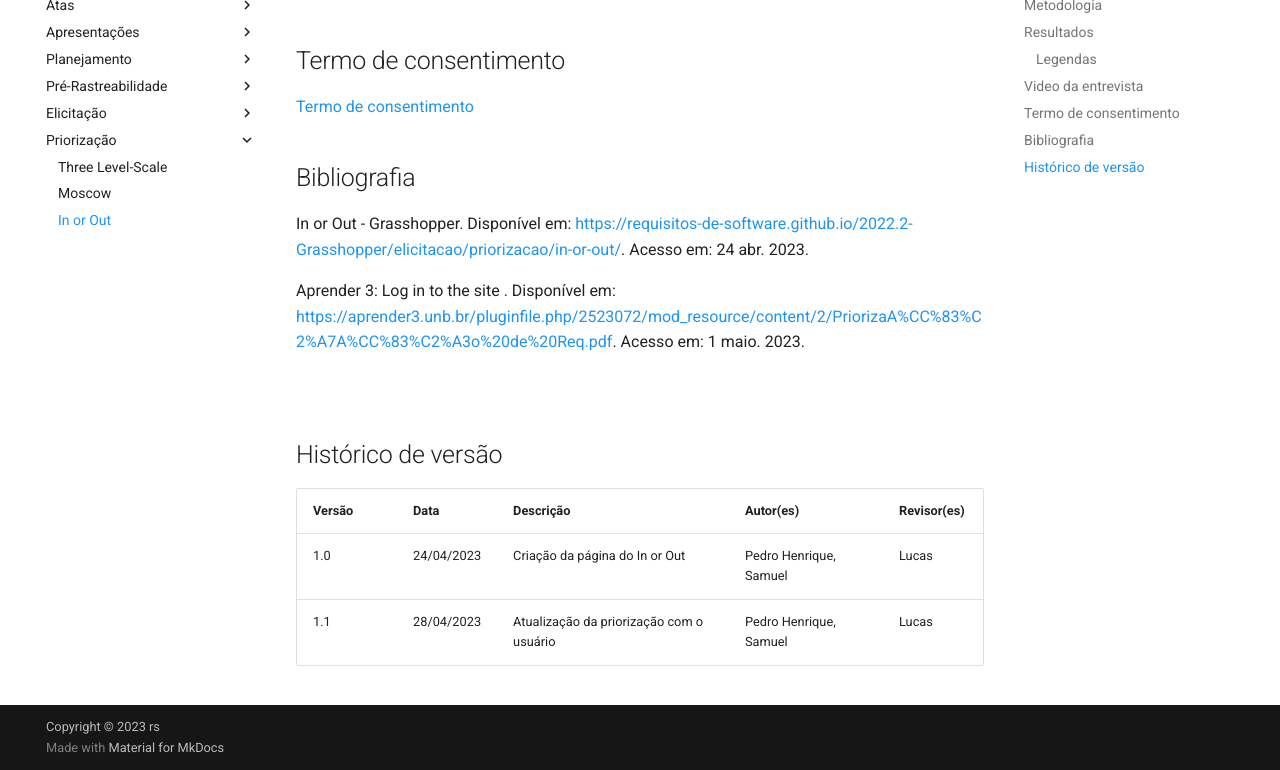
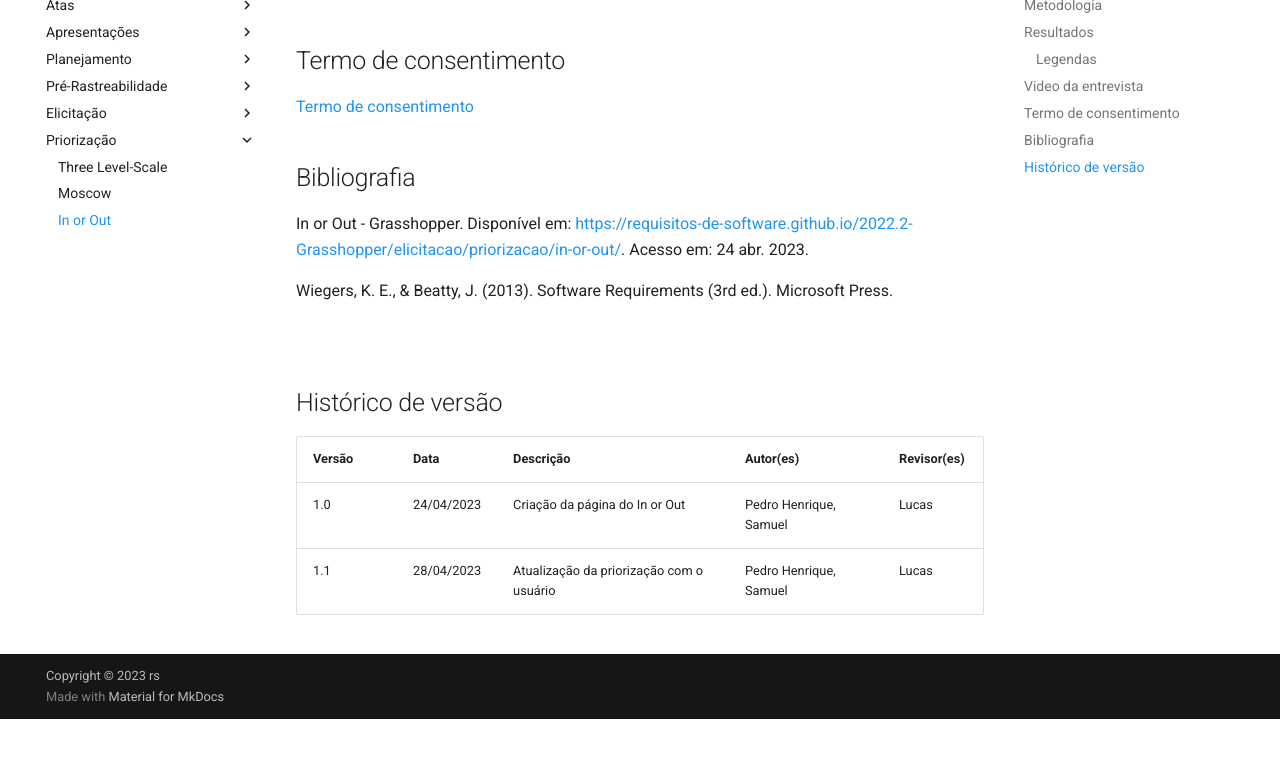
Before and after one commit to Requisitos-de-Software/2023.1-Booking, an MkDocs documentation site: the page built from docs/elicitacao/inOrOut.md, in a window 1280 px wide and 900 px high, scrolled down 5745 px, cut to the strip 130-900 px from the top of the window. Built offline with MkDocs 1.6.1 and Material for MkDocs 9.7.7, drawn with Linux system fonts in a browser that asks for light colours; comment, search, counter and statistics services are not loaded; after the commit the page ends 6594 px from its top, so only the background shows below that.

Commit message:
Arrumando a bibliografia da pagina in or out

```diff
--- a/docs/elicitacao/inOrOut.md
+++ b/docs/elicitacao/inOrOut.md
@@ -135,7 +135,7 @@ NFOBS: Requisito não funcional da Observação
 
 In or Out - Grasshopper. Disponível em: [https://requisitos-de-software.github.io/2022.2-Grasshopper/elicitacao/priorizacao/in-or-out/](). Acesso em: 24 abr. 2023.
 
-Aprender 3: Log in to the site . Disponível em: [https://aprender3.unb.br/pluginfile.php/2523072/mod_resource/content/2/PriorizaA%CC%83%C2%A7A%CC%83%C2%A3o%20de%20Req.pdf](https://aprender3.unb.br/pluginfile.php/2523072/mod_resource/content/2/PriorizaA%CC%83%C2%A7A%CC%83%C2%A3o%20de%20Req.pdf). Acesso em: 1 maio. 2023.
+Wiegers, K. E., & Beatty, J. (2013). Software Requirements (3rd ed.). Microsoft Press.
 
 ‌
 
```
